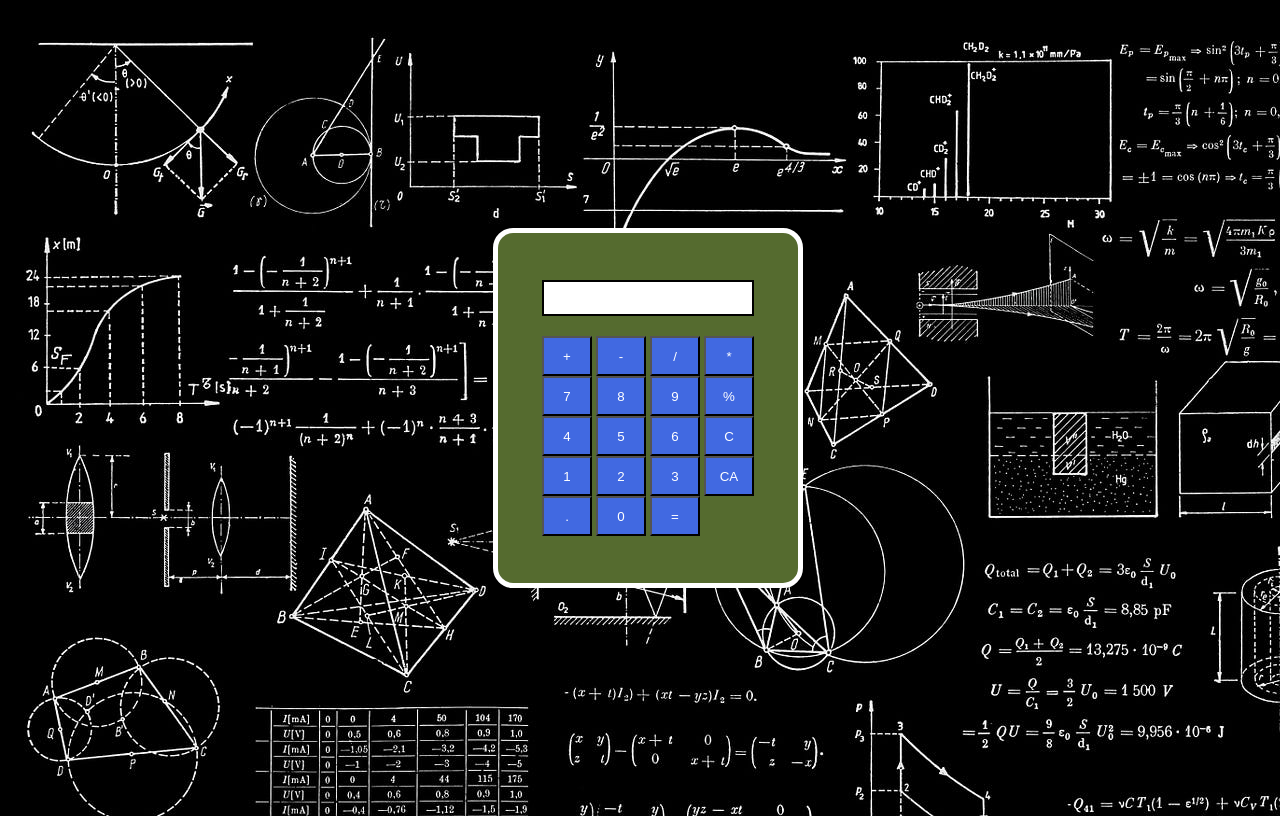
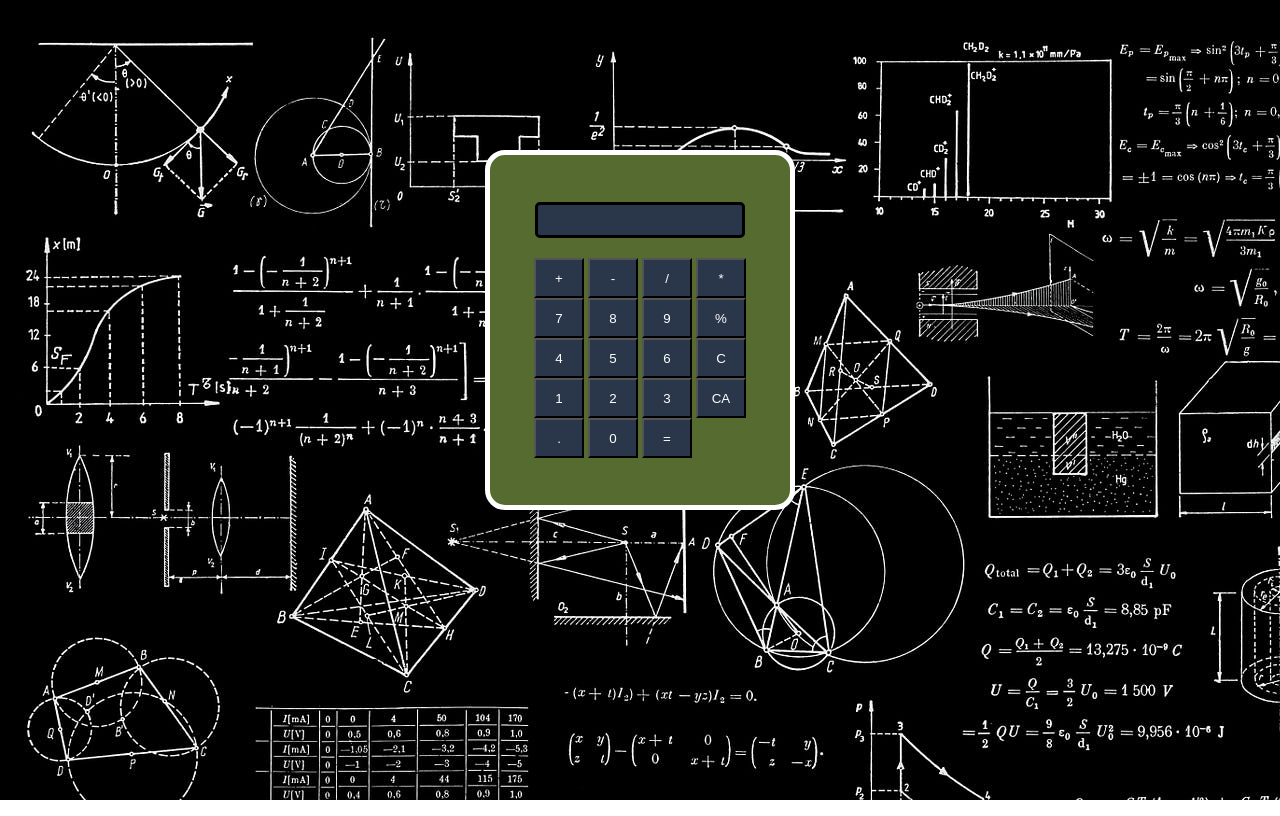
Before and after one commit to Ugo-gonpi/Projet_Calculatrice, a plain HTML site: page index.html in a window 1280 px wide. Drawn offline with Linux system fonts and the light colour scheme.

Commit message:
finished the exercise

```diff
--- a/index.html
+++ b/index.html
@@ -8,12 +8,13 @@
 </head>
 <body>
 
-
     <div class="calculatrice">
 
-        <!-- Ici on met l'input ou sera enregistre le calcul et le résulta -->
+        <!-- Ici on met l'input ou sera enregistre le calcul et le résultat -->
 
-        <input type="text" id="result">
+        <div id="result">
+
+        </div>
 
 
        <div class="buttons">
@@ -22,59 +23,59 @@
 
             <div class="ligne1">
 
-                <input type="button" value="+">
+                <button class="symboles">+</button>
 
-                <input type="button" value="-">
+                <button class="symboles">-</button>
 
-                <input type="button" value="/">
+                <button class="symboles">/</button>
 
-                <input type="button" value="*">
+                <button class="symboles">*</button>
 
             </div>
 
             <div class="ligne2">
 
-                <input type="button" value="7">
+                <button class="nombres">7</button>
 
-                <input type="button" value="8">
+                <button class="nombres">8</button>
 
-                <input type="button" value="9">
+                <button class="nombres">9</button>
 
-                <input type="button" value="%">
+                <button class="symboles">%</button>
 
             </div>
 
             <div class="ligne3">
 
-                <input type="button" value="4">
+                <button class="nombres">4</button>
 
-                <input type="button" value="5">
+                <button class="nombres">5</button>
 
-                <input type="button" value="6">
+                <button class="nombres">6</button>
 
-                <input type="button" value="C">
+                <button class="clearLast">C</button>
 
             </div>
 
             <div class="ligne4">
 
-                <input type="button" value="1">
+                <button class="nombres">1</button>
 
-                <input type="button" value="2">
+                <button class="nombres">2</button>
 
-                <input type="button" value="3">
+                <button class="nombres">3</button>
 
-                <input type="button" value="CA">
+                <button class="clearAll">CA</button>
 
             </div>
 
             <div class="ligne5">
 
-                <input type="button" value=".">
+                <button class="nombres">.</button>
 
-                <input type="button" value="0">
+                <button class="nombres">0</button>
 
-                <input type="button" value="=">
+                <button class="égal">=</button>
 
             </div>
        </div>
--- a/public/css/style.css
+++ b/public/css/style.css
@@ -2,9 +2,9 @@ body {
     background-image:url(./../src/images/calculus.jpg);
     display: flex;
     justify-content: center;
-    align-items: center;
-    width: 100vw;
-    height: 100vh;
+    width: cover;
+    height: cover;
+    margin-top: 150px;
 }
 
 .calculatrice {
@@ -23,35 +23,38 @@ body {
     width: 204px;
     height: 30px;
     margin-bottom: 20px;
-    border: 2px black solid;
+    color: white;
+    background-color: #2a3649;
+    border: 3px black solid;
+    border-radius: 5px;
 }
 
-.buttons input {
+.buttons button {
     color: white;
-    background-color: royalblue;
+    background-color: #2a3649;
 }
 
-.buttons .ligne1 input {
+.buttons .ligne1 button {
     width: 50px;
     height: 40px;
 }
 
-.buttons .ligne2 input {
+.buttons .ligne2 button {
     width: 50px;
     height: 40px;
 }
 
-.buttons .ligne3 input {
+.buttons .ligne3 button {
     width: 50px;
     height: 40px;
 }
 
-.buttons .ligne4 input {
+.buttons .ligne4 button {
     width: 50px;
     height: 40px;
 }
 
-.buttons .ligne5 input {
+.buttons .ligne5 button {
     width: 50px;
     height: 40px;
 }
--- a/public/js/main.js
+++ b/public/js/main.js
@@ -0,0 +1,28 @@
+
+
+let allBtn = document.querySelectorAll("button")
+
+let calcul = []
+
+let resultat = document.querySelector("#result")
+
+console.log(resultat);
+
+
+for (let index = 0; index < allBtn.length; index++) {
+    allBtn[index].addEventListener("click", (e) => {
+        if (e.target.className.includes("nombres") || e.target.className.includes("symboles")) {
+            calcul.push(e.target.innerHTML)
+            resultat.innerHTML = calcul.join("")
+        } else if (e.target.className.includes("clearAll")){
+            resultat.innerHTML = ""
+            calcul = []
+        } else if (e.target.className.includes("clearLast")) {
+
+        } else if (e.target.className.includes("égal")) {
+            eval(calcul.join(""))
+            resultat.innerHTML = eval(calcul.join(""))
+        }
+
+    })
+}
```
